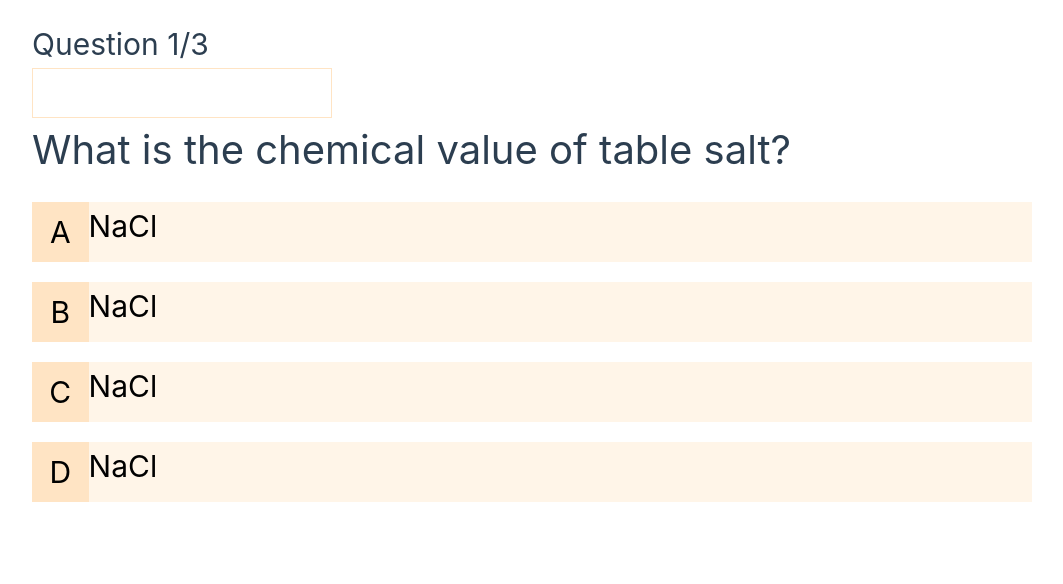
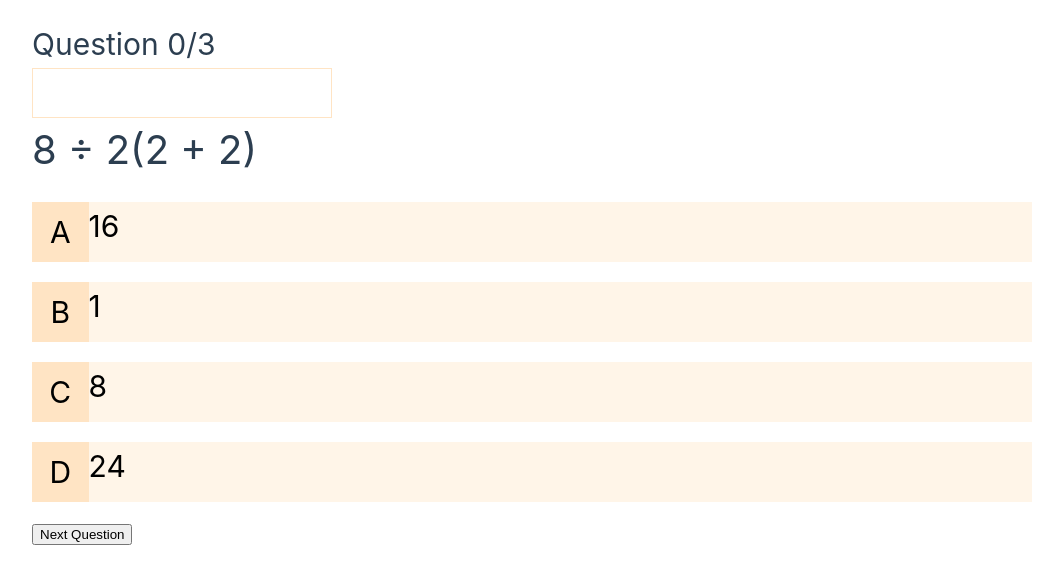
Before and after one commit to gyuseok-dev/my_portfolio, a Vue app: page /study/quiz/1 in a window 1280 px wide. Shown: the top 584 px of the page, without its empty margins (108-1171 px from the left). Built offline with nearby package versions, Linux system fonts and the light colour scheme.

Commit message:
feat: quiz 데이터 연결

```diff
--- a/src/components/study/Question.vue
+++ b/src/components/study/Question.vue
@@ -1,32 +1,21 @@
+<script setup lang="ts">
+    import { defineProps } from "vue";
+    const { question } = defineProps({
+        question: Object
+    })
+
+</script>
 <template>
     <div class="question-container">
         <h1 class="question">
-            What is the chemical value of table salt?
+            {{ question!.text  }}
         </h1>
     </div>
     <div class="options-container">
-        <div class="option">
-            <p class="option-label">A</p>
+        <div v-for="option in question!.options" :key="option.id" class="option">
+            <p class="option-label">{{ option.label }}</p>
             <div class="option-value">
-                <p>NaCl</p>
-            </div>
-        </div>
-        <div class="option">
-            <p class="option-label">B</p>
-            <div class="option-value">
-                <p>NaCl</p>
-            </div>
-        </div>
-        <div class="option">
-            <p class="option-label">C</p>
-            <div class="option-value">
-                <p>NaCl</p>
-            </div>
-        </div>
-        <div class="option">
-            <p class="option-label">D</p>
-            <div class="option-value">
-                <p>NaCl</p>
+                <p>{{ option.text }}</p>
             </div>
         </div>
     </div>
--- a/src/components/study/QuizHeader.vue
+++ b/src/components/study/QuizHeader.vue
@@ -1,6 +1,12 @@
+<script setup lang="ts">
+import { defineProps } from "vue";
+const { questionStatus } = defineProps({
+    questionStatus: String
+})
+</script>
 <template>
     <header>
-        <h4>Question 1/3</h4>
+        <h4>Question {{ questionStatus }}</h4>
         <div class="bar">
             <div class="completion"></div>
         </div>
--- a/src/views/study/quiz/QuizView.vue
+++ b/src/views/study/quiz/QuizView.vue
@@ -1,38 +1,30 @@
 <script setup lang="ts">
 import Question from "@/components/study/Question.vue"
+import QuizHeader from "@/components/study/QuizHeader.vue"
+import { useRoute } from "vue-router";
+import { ref, watch } from "vue";
+import quizes from "@/data/quizes.json"
+const route = useRoute();
+console.log(route.params.id)
+const quizId = parseInt(route.params.id as string);
+const quiz = quizes.find((quiz) => quiz.id === quizId);
+const currentQuestionIndex = ref(0)
+
+const questionStatus = ref(`${currentQuestionIndex.value}/${quiz!.questions.length}`)
+
+// IMPORTANT: watch() is a Vue 3 function, not a Vue 2 function
+watch(() => currentQuestionIndex.value, () => {
+    questionStatus.value = `${currentQuestionIndex.value + 1}/${quiz!.questions.length}`
+})
 </script>
 <template>
     <div>
-        <header>
-            <h4>Question 1/3</h4>
-            <div class="bar">
-                <div class="completion"></div>
-            </div>
-        </header>
+        <QuizHeader :questionStatus="questionStatus"/>
         <div>
-            <Question />
+            <Question :question="quiz!.questions[currentQuestionIndex]" />
         </div>
+        <button @click="currentQuestionIndex++">Next Question</button>
     </div>
 </template>
 
-<style scoped>
-header {
-    margin-top: 20px;
-}
-
-header h4 {
-    font-size: 30px;
-}
-
-.bar {
-    width: 300px;
-    height: 50px;
-    border: 1px solid bisque;
-}
-
-.completion {
-    width: 0;
-    height: 100%;
-    background-color: bisque;
-}
-</style>
+<style scoped></style>
```
Also changed, not shown: src/components/study/Nav.vue (line endings or trailing spaces).
